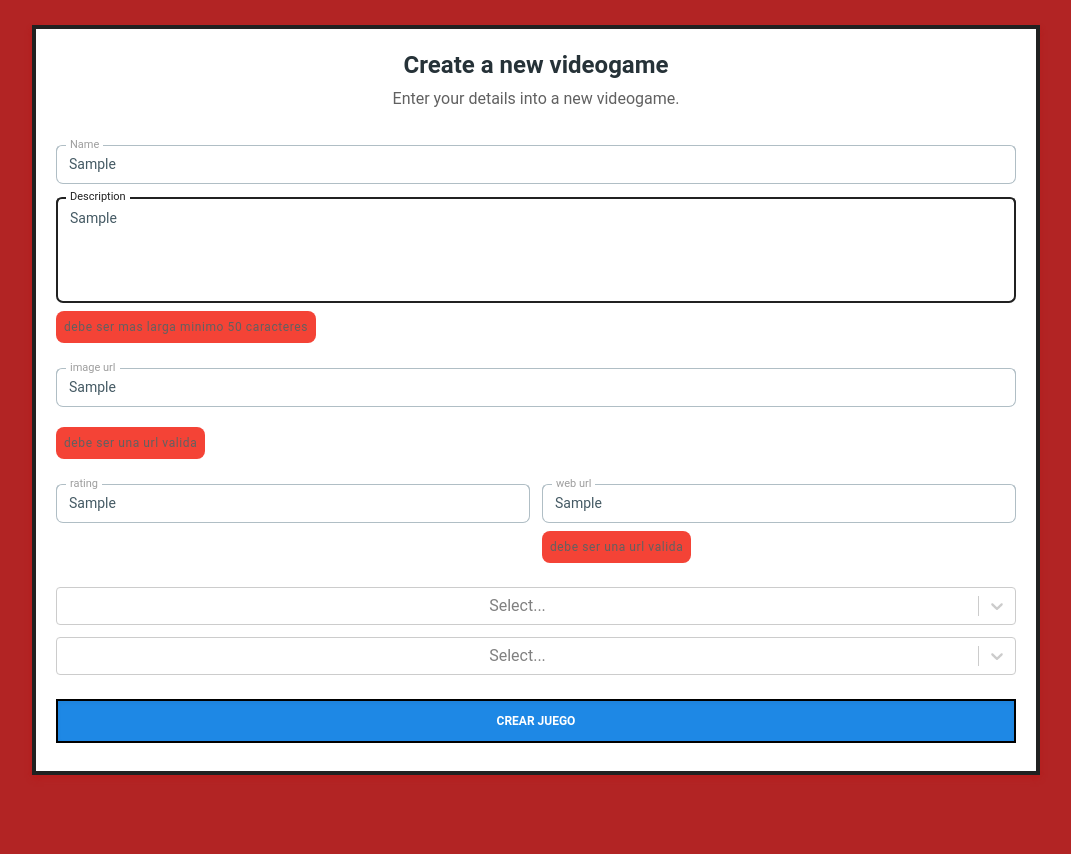
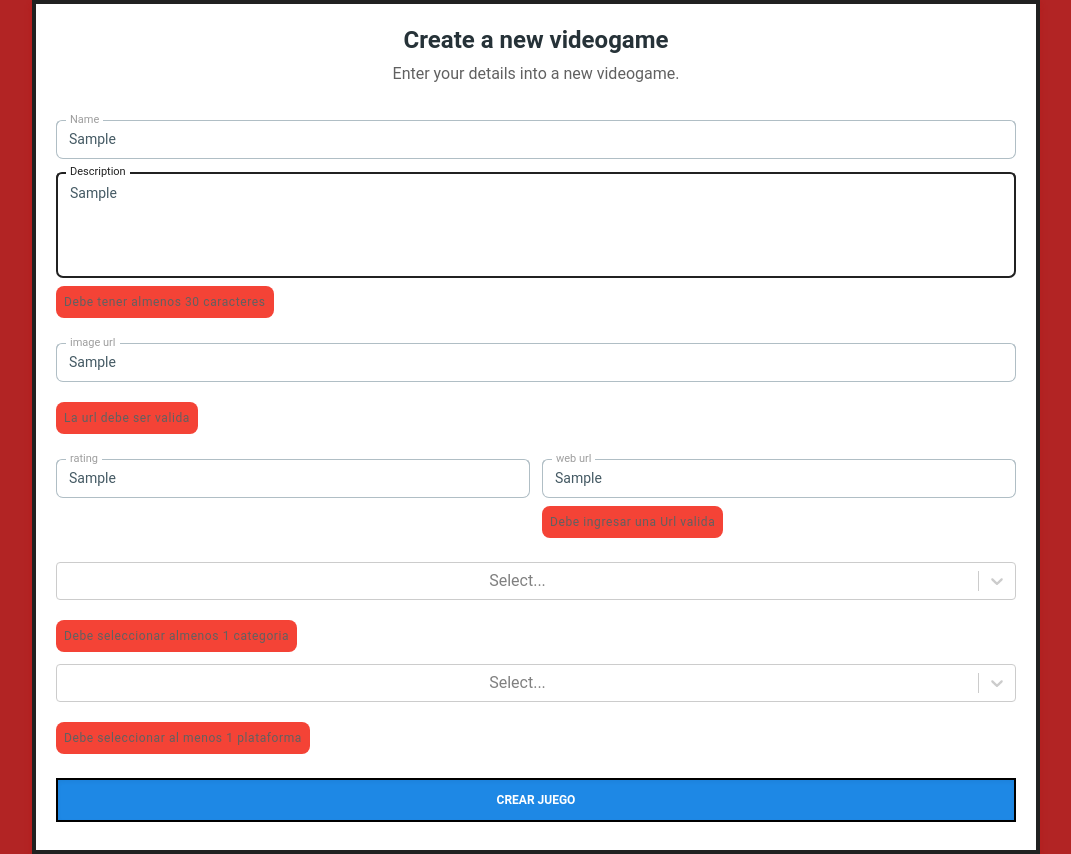
Before and after one commit to MiguelMateoCollado/videogamecataloge, a React (Vite) app: page /create in a window 1280 px wide. Both pictures are taken after typing "Sample", "Sample", "Sample", "Sample", "Sample", "Sample" into the empty fields and a click on the button "CREAR JUEGO". Shown: the whole page, without its empty margins (104-1175 px from the left). Before the commit the page ends 800 px from the top, so only its background shows below. Built offline with nearby package versions, Linux system fonts and the light colour scheme; no server answers.

Commit message:
rendering button read more and errors manage

```diff
--- a/src/hooks/useCreateGame.jsx
+++ b/src/hooks/useCreateGame.jsx
@@ -13,6 +13,7 @@ const useCreateGame = () => {
     setError,
     control,
     clearErrors,
+    watch,
     formState: { errors },
   } = useForm();
   const api_local = import.meta.env.VITE_API_LOCAL;
@@ -24,7 +25,7 @@ const useCreateGame = () => {
     data.data.forEach((element) => {
       const object = {
         value: element.name,
-        label: element.name.toLowerCase(),
+        label: element.name,
         id: element.id,
       };
       formated.push(object);
@@ -37,7 +38,7 @@ const useCreateGame = () => {
     data.data.forEach((element) => {
       const object = {
         value: element.name,
-        label: element.name.toLowerCase(),
+        label: element.name,
         id: element.id,
       };
       formated.push(object);
@@ -62,6 +63,7 @@ const useCreateGame = () => {
     genres,
     control,
     onSubmit,
+    watch
   };
 };
 
--- a/src/pages/CreateGame.jsx
+++ b/src/pages/CreateGame.jsx
@@ -18,11 +18,10 @@ const CreateGame = () => {
     handleSubmit,
     onSubmit,
     control,
-    setError,
-    clearErrors,
+    watch,
     errors,
   } = useCreateGame();
-  console.log(errors);
+  console.log(getValues());
   return (
     <div className="min-h-screen flex items-center">
       <Card className="bg-white  p-5  flex justify-center  drop-shadow-lg shadow-red-900 rounded-none border-4 border-gray-900  filter-none mx-auto  ">
@@ -44,18 +43,19 @@ const CreateGame = () => {
                   label="Name"
                   name="name"
                   {...register("name", {
-                    required: true,
-                    minLength: 3,
+                    required: {
+                      value: true,
+                      message: "El nombre es obligatorio",
+                    },
+                    minLength: {
+                      value: 3,
+                      message: "Debe tener minimo 3 caracteres",
+                    },
                   })}
                 />
-                {errors.name?.type === "required" && (
+                {errors.name?.message && (
                   <span className="p-2 text-xs tracking-wider mt-2 text-gray-700 rounded-lg bg-red-500">
-                    Se requiere el nombre
-                  </span>
-                )}
-                {errors.name?.type === "minLength" && (
-                  <span className="p-2 text-xs tracking-wider mt-2 text-gray-700 rounded-lg bg-red-500">
-                    Debe tener minimo 3 caracteres
+                    {errors.name.message}
                   </span>
                 )}
               </div>
@@ -65,18 +65,19 @@ const CreateGame = () => {
                   label="Description"
                   name="description"
                   {...register("description", {
-                    required: true,
-                    minLength: 50,
+                    required: {
+                      value: true,
+                      message: "Se requiere una descripcion del juego",
+                    },
+                    minLength: {
+                      value: 30,
+                      message: "Debe tener almenos 30 caracteres",
+                    },
                   })}
                 />
-                {errors.description?.type === "required" && (
+                {errors.description?.message && (
                   <span className="p-2 text-xs tracking-wider mt-2 text-gray-700 rounded-lg bg-red-500">
-                    Se requiere un descripcion
-                  </span>
-                )}
-                {errors.description?.type === "minLength" && (
-                  <span className="p-2 text-xs tracking-wider mt-2 text-gray-700 rounded-lg bg-red-500">
-                    debe ser mas larga minimo 50 caracteres
+                    {errors.description.message}
                   </span>
                 )}
               </div>
@@ -87,18 +88,19 @@ const CreateGame = () => {
                 label="image url"
                 name="background_image"
                 {...register("background_image", {
-                  required: true,
-                  pattern: /^(ftp|http|https):\/\/[^ "]+$/,
+                  required: {
+                    value: true,
+                    message: "Se requiere una URL de imagen",
+                  },
+                  pattern: {
+                    value: /\.([0-9a-z]+)(?:[\?#]|$)/i,
+                    message: "La url debe ser valida",
+                  },
                 })}
               />
-              {errors.background_image?.type === "required" && (
+              {errors.background_image?.message && (
                 <span className="p-2 text-xs tracking-wider mt-2 text-gray-700 rounded-lg bg-red-500">
-                  debe ingresar una imagen
-                </span>
-              )}
-              {errors.background_image?.type === "pattern" && (
-                <span className="p-2 text-xs tracking-wider mt-2 text-gray-700 rounded-lg bg-red-500">
-                  debe ser una url valida
+                  {errors.background_image.message}
                 </span>
               )}
             </div>
@@ -110,19 +112,14 @@ const CreateGame = () => {
                   name="rating"
                   {...register("rating")}
                   {...register("rating", {
-                    required: true,
-                    min: 1,
-                    max: 5,
+                    required: { value: true, message: "Califica el juego" },
+                    min: { value: 1, message: "El valor minimo es 1" },
+                    max: { value: 5, message: "El valor maximo es 5" },
                   })}
                 />
-                {errors.rating?.type === "minLength" && (
+                {errors.rating?.message && (
                   <span className="p-2 text-xs tracking-wider mt-2 text-gray-700 rounded-lg bg-red-500">
-                    debe ser mayor a 0
-                  </span>
-                )}
-                {errors.rating?.type === "max" && (
-                  <span className="p-2 text-xs tracking-wider mt-2 text-gray-700 rounded-lg bg-red-500">
-                    debe ser menor a 5
+                    {errors.rating.message}
                   </span>
                 )}
               </div>
@@ -132,18 +129,19 @@ const CreateGame = () => {
                   label="web url"
                   name="website"
                   {...register("website", {
-                    required: true,
-                    pattern: /^(ftp|http|https):\/\/[^ "]+$/,
+                    required: {
+                      value: true,
+                      message: "Debe ser una url valida",
+                    },
+                    pattern: {
+                      value: /^(ftp|http|https):\/\/[^ "]+$/,
+                      message: "Debe ingresar una Url valida",
+                    },
                   })}
                 />
-                {errors.website?.type === "required" && (
+                {errors.website?.message && (
                   <span className="p-2 text-xs tracking-wider mt-2 text-gray-700 rounded-lg bg-red-500">
-                    debe ingresar una url
-                  </span>
-                )}
-                {errors.website?.type === "pattern" && (
-                  <span className="p-2 text-xs tracking-wider mt-2 text-gray-700 rounded-lg bg-red-500">
-                    debe ser una url valida
+                    {errors.website.message}
                   </span>
                 )}
               </div>
@@ -152,7 +150,14 @@ const CreateGame = () => {
               <Controller
                 control={control}
                 name="genres"
-                rules={{ required: true, minLength: 3 }}
+                rules={{
+                  required: {
+                    value: true,
+                    message: "Debe seleccionar almenos 1 categoria",
+                  },
+                  validate: (value) =>
+                    value.length < 5 || "Debe tener menos de 5 categorias",
+                }}
                 render={({ field: { onChange, name, ref } }) => (
                   <Select
                     isMulti
@@ -165,10 +170,22 @@ const CreateGame = () => {
                   />
                 )}
               />
-
+              {errors.genres?.message && (
+                <span className="p-2 text-xs tracking-wider mt-2 text-gray-700 rounded-lg bg-red-500">
+                  {errors.genres.message}
+                </span>
+              )}
               <Controller
                 control={control}
                 name="platforms"
+                rules={{
+                  required: {
+                    value: true,
+                    message: "Debe seleccionar al menos 1 plataforma",
+                  },
+                  validate: (value) =>
+                    value.length < 5 || "Debe tener menos de 5 plataformas",
+                }}
                 render={({ field: { onChange, name, ref } }) => (
                   <Select
                     isMulti
@@ -181,35 +198,12 @@ const CreateGame = () => {
                   />
                 )}
               />
+              {errors.platforms?.message && (
+                <span className="p-2 text-xs tracking-wider mt-2 text-gray-700 rounded-lg bg-red-500">
+                  {errors.platforms.message}
+                </span>
+              )}
             </div>
-
-            {/*
-            <div className="flex justify-center flex-wrap w-full gap-3 divide-y my-2 border-black border-t p-3">
-              <h3 className="w-full">Select Platforms</h3>
-              <CheckBoxList
-                items={platforms}
-                func={register}
-                type={"platforms"}
-                setErrors={setError}
-                values={getValues()}
-                clear={clearErrors}
-              />
-            </div>
-            */}
-
-            {/*
-                     <div className="flex justify-center flex-wrap w-full gap-3 divide-y my-2 border-black border-t p-3">
-              <h3 className="w-full">Select Genres</h3>
-              <CheckBoxList
-                items={genres}
-                func={register}
-                type={"genres"}
-                setErrors={setError}
-                values={getValues()}
-                clear={clearErrors}
-              />
-            </div>
-              */}
           </div>
 
           <Button
--- a/src/pages/ViewGame.jsx
+++ b/src/pages/ViewGame.jsx
@@ -63,12 +63,15 @@ const ViewGame = () => {
                 {view.description}
                 {view.description_raw}
               </p>
+              {(view.description?.length > 500 ||
+                view.description_raw?.length > 500) && (
                 <button
                   className="  bg-red-600  text-white p-1 text-sm transition-all duration-150 ease-in-out gap-2 justify-center border-2 border-black hover:shadow-inner hover:shadow-[#5C0500]/90 shadow-red-900 rounded-none hover: shadow-inner"
                   onClick={() => setRead(!read)}
                 >
                   {read ? "Read more" : "Read less"}
                 </button>
+              )}
             </div>
             <div className="flex flex-col justify-between mt-3 ">
               <div className=" w-full flex  items-center my-auto gap-2 justify-start  flex-wrap">
```
Lines whose indentation alone changed are shown as unchanged.
